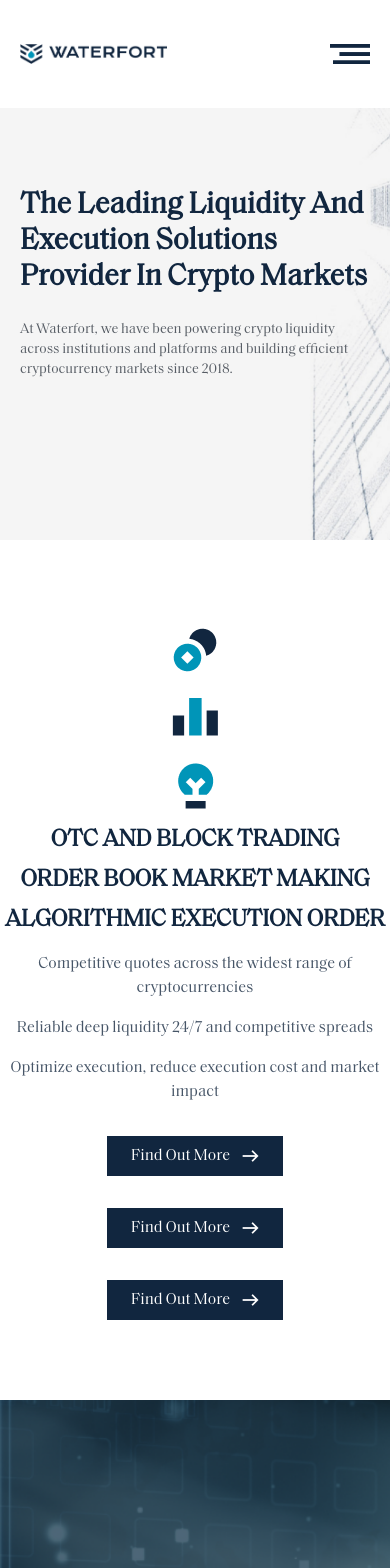
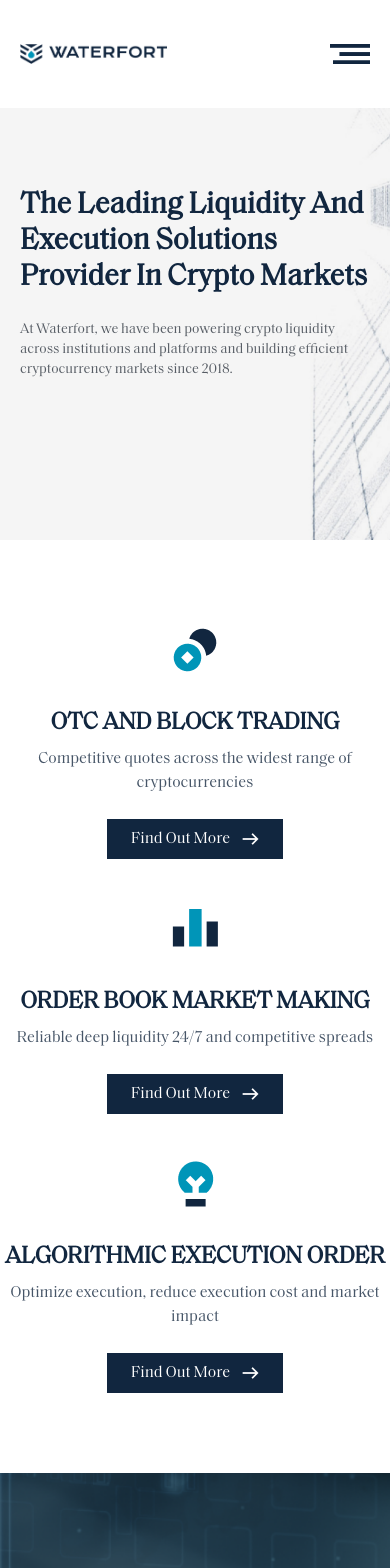
Before and after one commit to haisontop/water-pages, a Next.js app: page / in a window 390 px wide. Shown: the top 1568 px of the page. Built offline with nearby package versions, Linux system fonts and the light colour scheme.

Commit message:
fix alignment

```diff
--- a/component/home/HomeMiddle.tsx
+++ b/component/home/HomeMiddle.tsx
@@ -4,30 +4,53 @@ import { service } from '../../constant/SERVICE_MOCK_DATA'
 const HomeMiddle = () => {
   return (
     <div>
-      <div className=" grid gap-y-2 gap-x-8 bg-white py-20 lg:grid-cols-3 lg:px-120px">
+      <div className="grid hidden gap-y-2 gap-x-8 bg-white py-20 md:grid md:grid-cols-3 md:px-10 lg:px-120px">
         {service.map((service) => (
-          <div className="relative text-center md:text-left">
+          <div className="relative text-center md:text-left" key={service.name}>
             <img src={service.img} alt="" className="mx-auto md:mx-0" />
           </div>
         ))}
         {service.map((service) => (
-          <div className="relative text-center md:text-left">
+          <div className="relative text-center md:text-left" key={service.name}>
             <h2 className="w-full text-2xl font-bold text-primary">
               {service.name}
             </h2>
           </div>
         ))}
         {service.map((service) => (
-          <div className="relative text-center md:text-left">
+          <div className="relative text-center md:text-left" key={service.name}>
             <p className="mt-2 w-full text-base text-blue-gray">
               {service.discription}
             </p>
           </div>
         ))}
         {service.map((service) => (
-          <div className="relative text-center md:text-left">
+          <div className="relative text-center md:text-left" key={service.name}>
             <Link href={service.link}>
               <button className=" mx-auto mt-6  flex bg-primary px-6 py-2 text-white md:left-0 md:mx-0">
+                Find Out More
+                <img
+                  src="/images/icon/arrow.png"
+                  alt=""
+                  className="my-auto ml-3"
+                />
+              </button>
+            </Link>
+          </div>
+        ))}
+      </div>
+      <div className=" grid gap-10 bg-white py-20 md:hidden lg:grid-cols-3 lg:px-120px">
+        {service.map((service) => (
+          <div className="text-center" key={service.name}>
+            <img src={service.img} alt="" className="mx-auto md:mx-0" />
+            <h2 className="mt-27px text-2xl font-bold text-primary">
+              {service.name}
+            </h2>
+            <p className="mt-2 text-base text-blue-gray">
+              {service.discription}
+            </p>
+            <Link href={service.link}>
+              <button className="mx-auto mt-6 flex bg-primary px-6 py-2 text-white md:mx-0">
                 Find Out More
                 <img
                   src="/images/icon/arrow.png"
```
